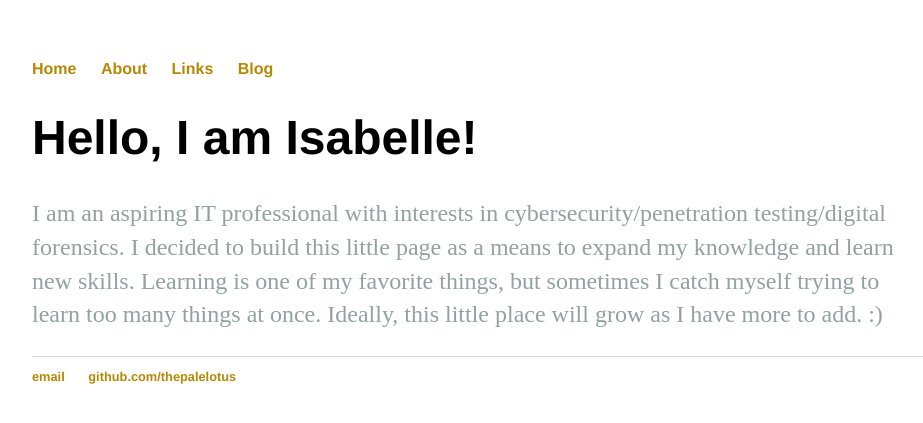
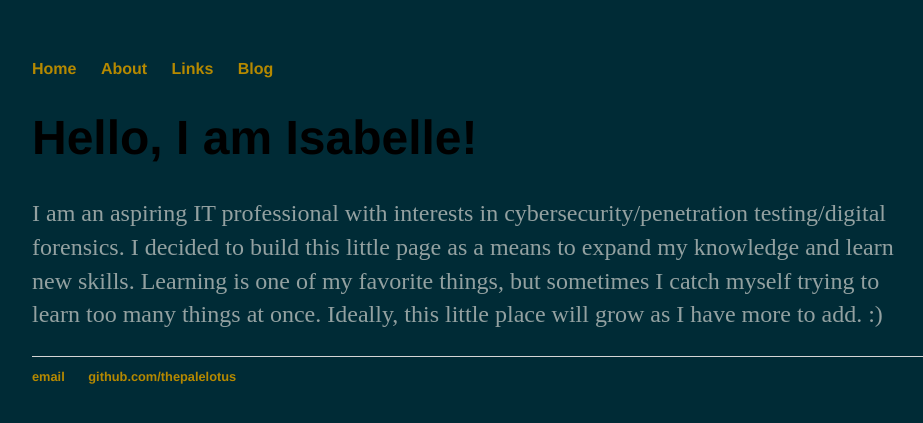
Before and after one commit to thepalelotus/thedreamless.github.io, a Jekyll site: the page index.html, which Jekyll copies as it is, in a window 1280 px wide. Shown: the top 423 px of the page, without its empty margins (160-1083 px from the left). Built offline with Jekyll 4.4.1, drawn with Linux system fonts in a browser that asks for light colours.

Commit message:
Update main.css

```diff
--- a/css/main.css
+++ b/css/main.css
@@ -1,7 +1,7 @@
 body {
     margin: 60px auto;
     width: 70%;
-     body {background-color: #002b36;}
+    background-color: #002b36;
 }
 nav ul, footer ul {
     font-family:'Helvetica', 'Arial', 'Sans-Serif';
```
